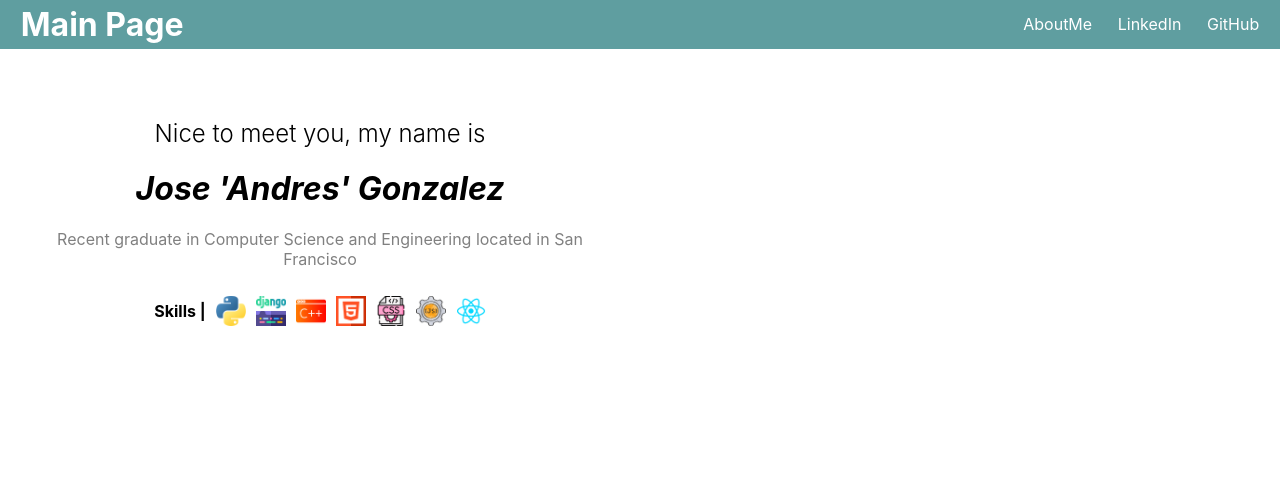
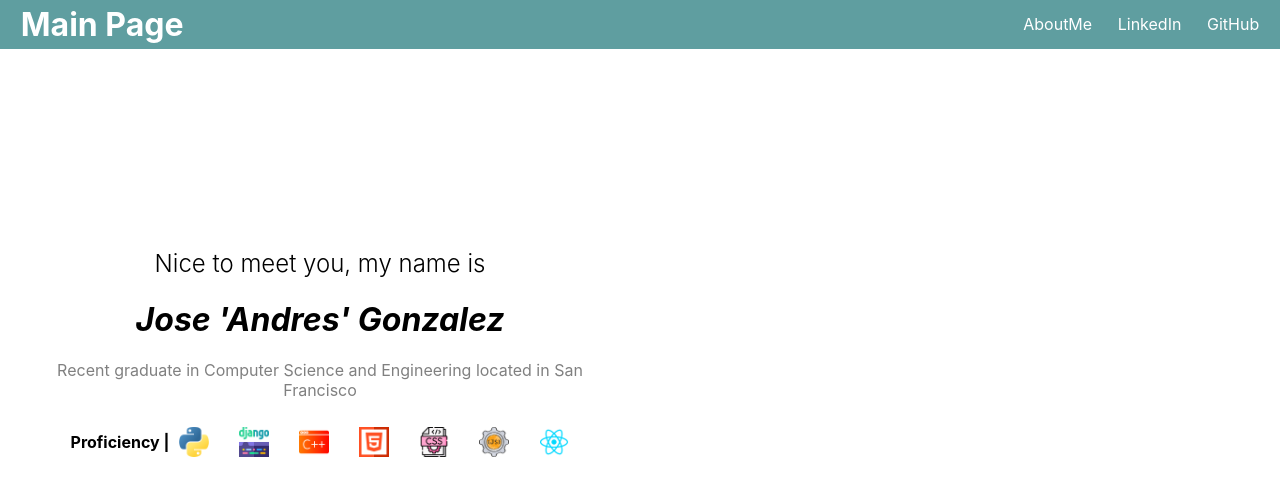
Before and after one commit to JoseGonzCSE/PersonalWeb2, a React (Create React App) app in the folder personal-web/: page / in a window 1280 px wide. Shown: the top 496 px of the page. Built offline with nearby package versions, Linux system fonts and the light colour scheme.

Commit message:
Slight touch up
Moved things around and changed sizing

```diff
--- a/personal-web/src/Pages/Home.css
+++ b/personal-web/src/Pages/Home.css
@@ -3,6 +3,11 @@
     height: 100vh;
 }
 .pageLeft{
+    display: flex;
+    justify-content: center;
+    align-items: center;
+    height: 100vh;
+    margin-top: -100px;
     flex: 1;
 }
 .pageRight{
@@ -11,6 +16,7 @@
 
 .pageLeftAll{
     padding: 50px;
+
 }
 .main{
     color: rgb(0, 0, 0);
@@ -40,7 +46,7 @@
 }
 .logos{
     display: flex;
-    gap: 10px;
+    gap: 30px;
 }
 .logos img{
     width: 30px;
--- a/personal-web/src/Pages/Home.js
+++ b/personal-web/src/Pages/Home.js
@@ -20,7 +20,7 @@ export default function Home(){
                     <h1 className="name"> Jose 'Andres' Gonzalez</h1>
                     <p className="subText">Recent graduate in Computer Science and Engineering located in San Francisco </p>
                     <div className='skillContainer'>
-                        <p className="skills">Skills |</p>
+                        <p className="skills">Proficiency |</p>
                         <div className="logos">
                             <img src={pythonLogo} alt="pythonLogo"/>
                             <img src={djangoLogo} alt="DjangoLogo"/>
@@ -33,7 +33,6 @@ export default function Home(){
                     </div>
                 </div>
             </div>
-
             <div className='pageRight'></div>
 
         </div>
```
